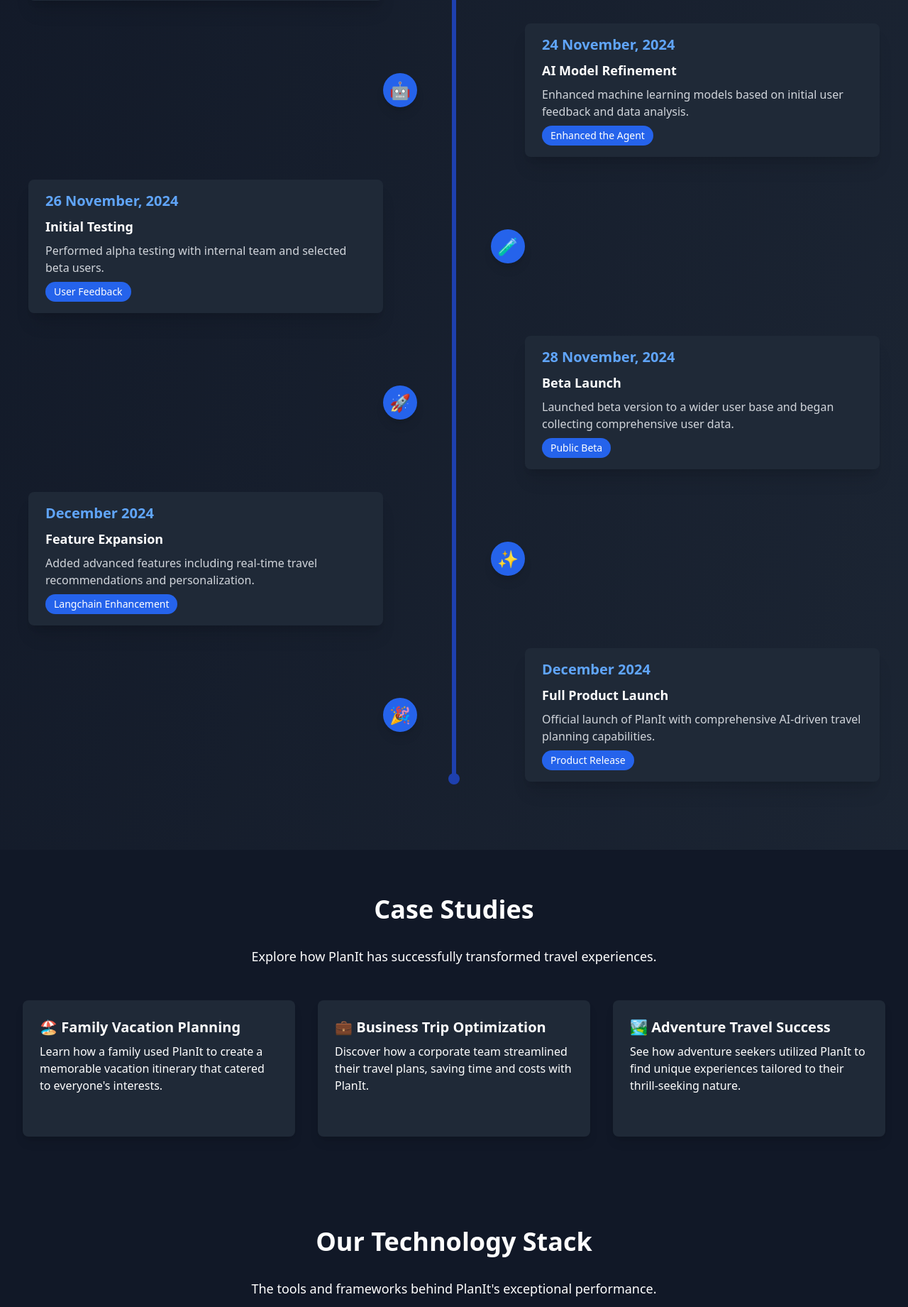
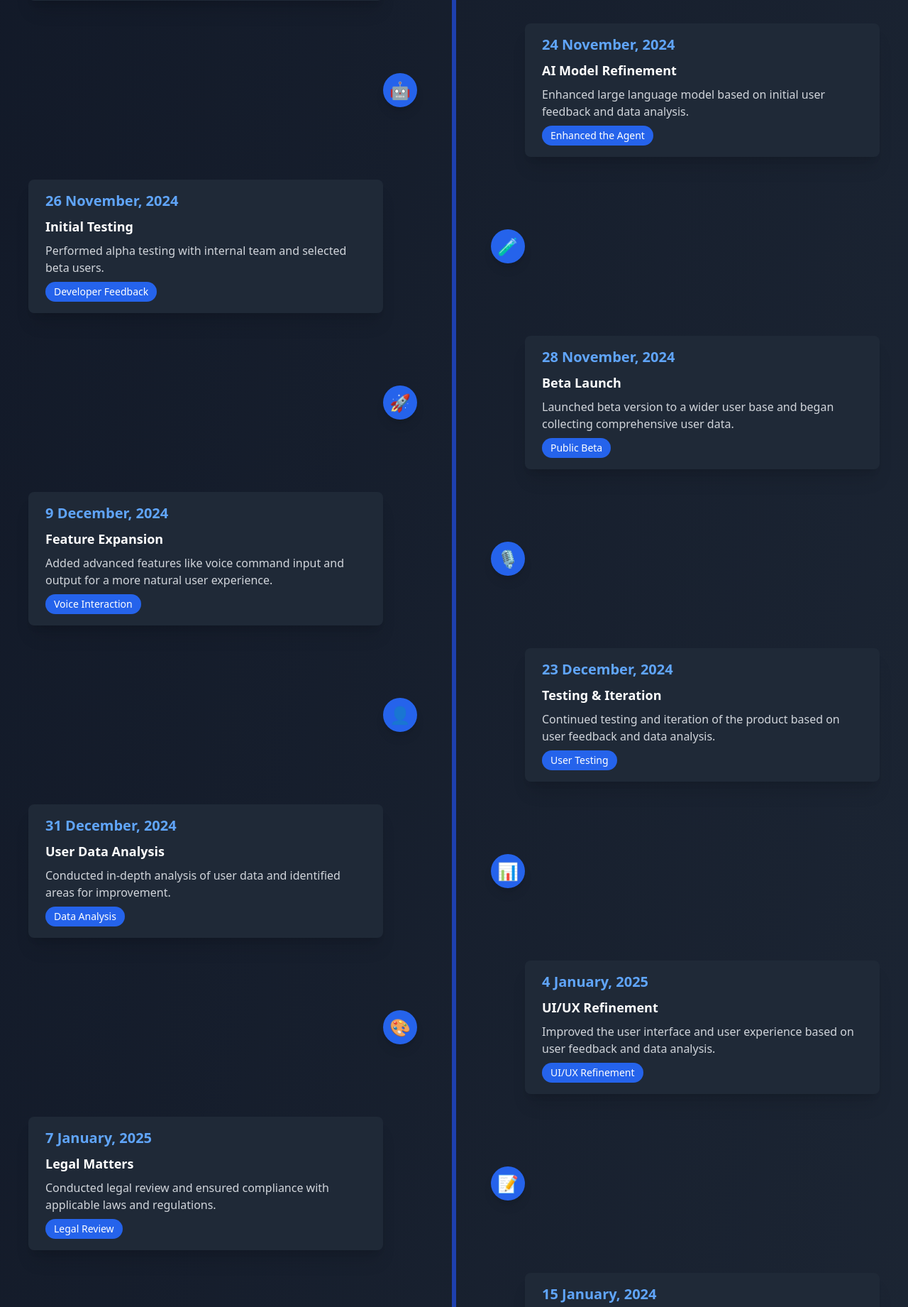
Before and after one commit to duttaturja/PlanIt-Your-AI-Powered-Travel-Companion, a Django app: page /devs/ in a window 1280 px wide. Shown: the part 1639-3480 px from the top of the page at 71% size. Run offline with Django 5.2, Linux system fonts and the light colour scheme; parts of the project's set-up code (start-up, migrations or seed data) failed here and were passed over; some libraries are stand-ins or nearby versions.

Commit message:
updated Langchain

```diff
--- a/static/style.css
+++ b/static/style.css
@@ -674,10 +674,6 @@ video {
   border-width: 0;
 }
 
-.visible {
-  visibility: visible;
-}
-
 .static {
   position: static;
 }
@@ -773,10 +769,6 @@ video {
 
 .top-4 {
   top: 1rem;
-}
-
-.right-3 {
-  right: 0.75rem;
 }
 
 .z-10 {
@@ -1435,11 +1427,6 @@ video {
 
 .border-border {
   border-color: rgb(var(--border));
-}
-
-.border-gray-100 {
-  --tw-border-opacity: 1;
-  border-color: rgb(243 244 246 / var(--tw-border-opacity));
 }
 
 .border-gray-600 {
@@ -2381,12 +2368,6 @@ video {
   transform: translate(var(--tw-translate-x), var(--tw-translate-y)) rotate(var(--tw-rotate)) skewX(var(--tw-skew-x)) skewY(var(--tw-skew-y)) scaleX(var(--tw-scale-x)) scaleY(var(--tw-scale-y));
 }
 
-.hover\:scale-110:hover {
-  --tw-scale-x: 1.1;
-  --tw-scale-y: 1.1;
-  transform: translate(var(--tw-translate-x), var(--tw-translate-y)) rotate(var(--tw-rotate)) skewX(var(--tw-skew-x)) skewY(var(--tw-skew-y)) scaleX(var(--tw-scale-x)) scaleY(var(--tw-scale-y));
-}
-
 .hover\:border-blue-600:hover {
   --tw-border-opacity: 1;
   border-color: rgb(37 99 235 / var(--tw-border-opacity));
--- a/templates/index.html
+++ b/templates/index.html
@@ -110,7 +110,7 @@
                         id="message-input"
                         rows="2"
                         class="w-full px-4 py-2 text-gray-100 bg-gray-900 rounded-lg focus:outline-none resize-none"
-                        placeholder="Ask me about your travel plans..."
+                        placeholder="Let me plan your next travel destination..."
                         required
                     ></textarea>
 
--- a/templates/meet_the_devs.html
+++ b/templates/meet_the_devs.html
@@ -19,7 +19,7 @@
                 title: 'Research & Prototype',
                 description: 'Conducted market research and developed initial machine learning algorithms for travel recommendations.',
                 milestone: 'Proof of Concept',
-                icon: '🔬'
+                icon: '🔎'
             },
             {
                 date: '11 November, 2024',
@@ -31,7 +31,7 @@
             {
                 date: '24 November, 2024',
                 title: 'AI Model Refinement',
-                description: 'Enhanced machine learning models based on initial user feedback and data analysis.',
+                description: 'Enhanced large language model based on initial user feedback and data analysis.',
                 milestone: 'Enhanced the Agent',
                 icon: '🤖'
             },
@@ -39,7 +39,7 @@
                 date: '26 November, 2024',
                 title: 'Initial Testing',
                 description: 'Performed alpha testing with internal team and selected beta users.',
-                milestone: 'User Feedback',
+                milestone: 'Developer Feedback',
                 icon: '🧪'
             },
             {
@@ -50,14 +50,56 @@
                 icon: '🚀'
             },
             {
-                date: 'December 2024',
+                date: '9 December, 2024',
                 title: 'Feature Expansion',
+                description: 'Added advanced features like voice command input and output for a more natural user experience.',
+                milestone: 'Voice Interaction',
+                icon: '🎙️'
+            },
+            {
+                date: '23 December, 2024',
+                title: 'Testing & Iteration',
+                description: 'Continued testing and iteration of the product based on user feedback and data analysis.',
+                milestone: 'User Testing',
+                icon: '👤'
+            },
+            {
+                date: '31 December, 2024',
+                title: 'User Data Analysis',
+                description: 'Conducted in-depth analysis of user data and identified areas for improvement.',
+                milestone: 'Data Analysis',
+                icon: '📊'
+            },
+            {
+                date: '4 January, 2025',
+                title: 'UI/UX Refinement',
+                description: 'Improved the user interface and user experience based on user feedback and data analysis.',
+                milestone: 'UI/UX Refinement',
+                icon: '🎨'
+            },
+            {
+                date: '7 January, 2025',
+                title: 'Legal Matters',
+                description: 'Conducted legal review and ensured compliance with applicable laws and regulations.',
+                milestone: 'Legal Review',
+                icon: '📝'
+            },
+            {
+                date: '15 January, 2024',
+                title: 'AI Enhancements',
                 description: 'Added advanced features including real-time travel recommendations and personalization.',
-                milestone: 'Langchain Enhancement',
+                milestone: 'Advanced Langchain',
                 icon: '✨'
             },
             {
-                date: 'December 2024',
+                date: '18 January, 2025',
+                title: 'Documentation',
+                description: 'Created comprehensive documentation for the project, including user guides and API reference.',
+                milestone: 'Documentation Completed',
+                icon: '📚'
+            },
+            {
+                date: '19 January, 2025',
                 title: 'Full Product Launch',
                 description: 'Official launch of PlanIt with comprehensive AI-driven travel planning capabilities.',
                 milestone: 'Product Release',
@@ -67,10 +109,10 @@
         devs: [
             {
                 name: 'Md Ifthekar Ahamed Sayem',
-                role: 'Team Leader & AI Architect  |  C221020',
+                role: 'Team Leader & AI Engineer  |  C221020',
                 image: '/static/resources/team/sayem1.jpg',
                 bio: 'They say that I am the Messi of Programming. But hey what do I know? I am just a Chill guy.',
-                expertise: ['Machine Learning', 'Artificial Intelligence', 'Data Visualization'],
+                expertise: ['Machine Learning', 'Artificial Intelligence', 'Data Visualization', 'Prompt Engineering'],
                 socials: {
                     linkedin: 'https://www.linkedin.com/in/sayem-ahamed-47b890242/',
                     github: 'https://github.com/Sayemahamed',
@@ -79,11 +121,10 @@
             },
             {
                 name: 'Turja Dutta',
-                role: 'Frontend Developer  |  C221026',
+                role: 'Frontend Developer & NLP Engineer |  C221026',
                 image: '/static/resources/team/turja2.jpg',
-                <!--& AI Engineer bio: 'Teaching machines to think, occasionally convincing them not to take over the world., 'Natural Language Processing'', -->
                 bio: 'Building systems for today and intelligence for tomorrow, one project at a time.',
-                expertise: ['Full Stack Development', 'Artificial Intelligence'],
+                expertise: ['Full Stack Development','Artificial Intelligence', 'Natural Language Processing', 'Langchain'],
                 socials: {
                     linkedin: 'https://www.linkedin.com/in/duttaturja/',
                     github: 'https://github.com/duttaturja',
@@ -92,10 +133,10 @@
             },
             {
                 name: 'Mir Md. Tarhimul Quader Fahim',
-                role: 'Backend Developer  |  C221017',
+                role: 'Backend Developer & LLM Expert |  C221017',
                 image: '/static/resources/team/fahim.jpg',
                 bio: 'Dori me Interimo, adapare Dori me Ameno, Ameno',
-                expertise: ['Django', 'Python', 'Backend Engineering'],
+                expertise: ['Django', 'Python', 'Large Language Models', 'Backend Engineering'],
                 socials: {
                     linkedin: 'https://www.linkedin.com/in/tarhimul/',
                     github: 'https://github.com/mmtq',
@@ -104,7 +145,7 @@
             },
             {
                 name: 'Avishek Das',
-                role: 'Data Scientist & Quality Assurance Engineer  |  C221025',
+                role: 'Data Scientist & Quality Assurance Engineer |  C221025',
                 image: '/static/resources/team/avisek.jpg',
                 bio: 'A dedicated and innovative developer who is passionate about leveraging technology to create impactful solutions.',
                 expertise: ['Data Analysis', 'Data Engineering', 'Quality Assurance'],
```
Also changed, not shown: Agent/Agent.py (+12 -3 lines), Agent/temp/vector.py (+9 -3 lines), db.sqlite3.
